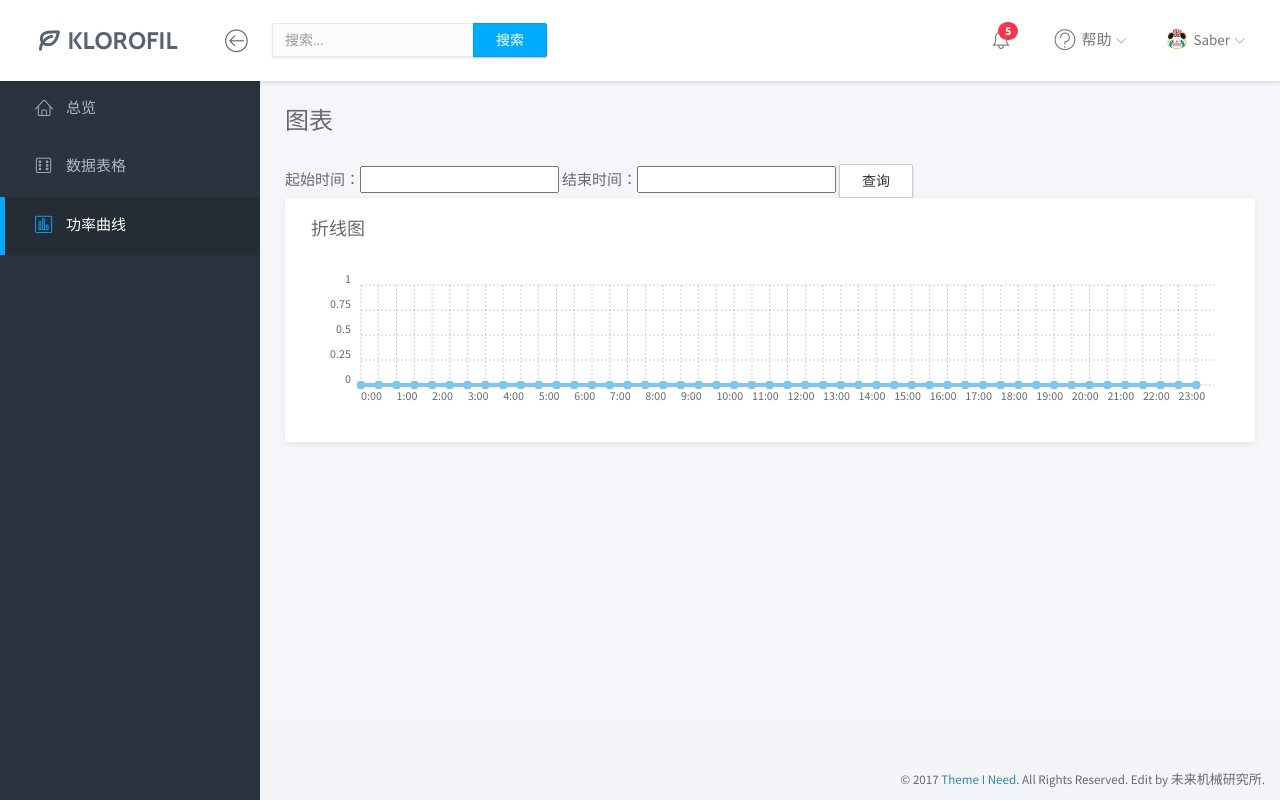
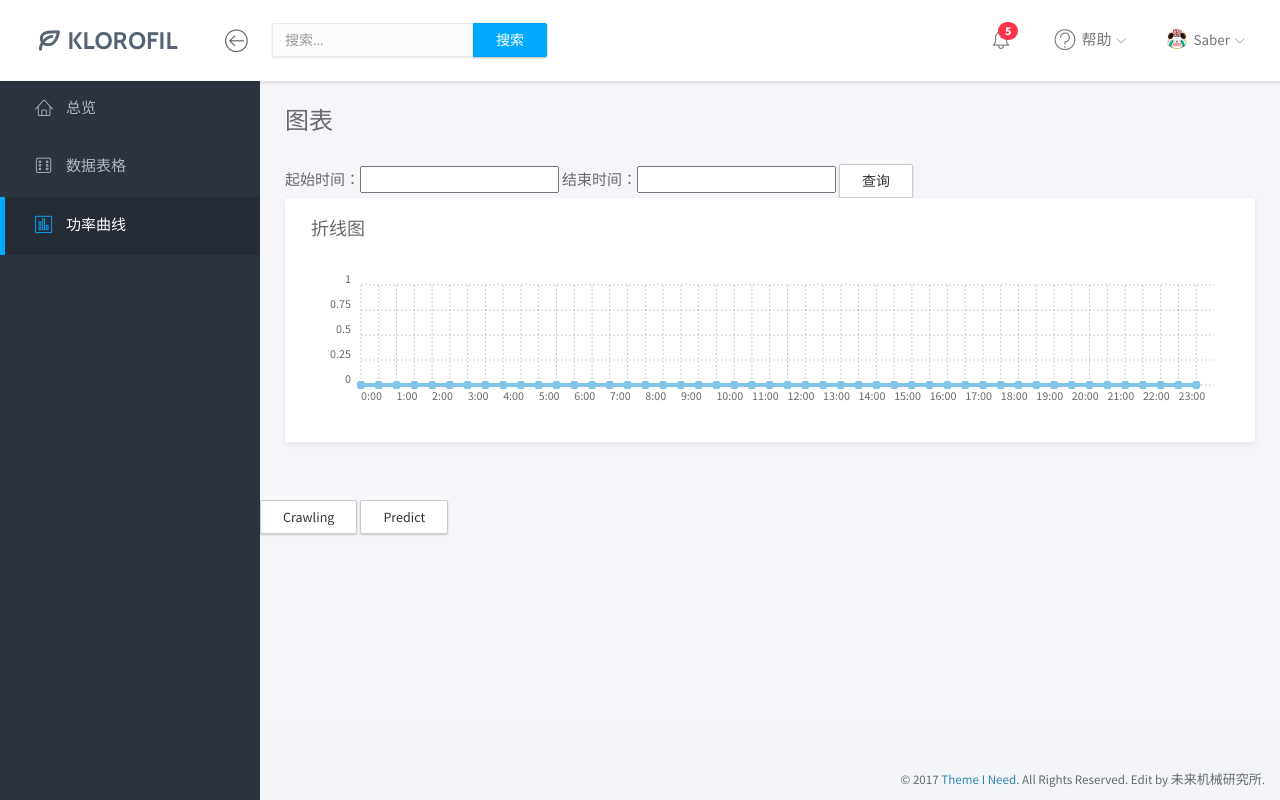
Before and after one commit to w12379564/Windseeker, a Django app: page /charts in a window 1280 px wide. Run offline with Django 3.2, Linux system fonts and the light colour scheme; parts of the project's set-up code (start-up, migrations or seed data) failed here and were passed over; some libraries are stand-ins or nearby versions.

Commit message:
add manual operation

```diff
--- a/frontend/urls.py
+++ b/frontend/urls.py
@@ -7,5 +7,7 @@ urlpatterns = [
     url(r'index', views.index, name='index'),
     url(r'charts', views.charts, name='charts'),
     url(r'tables', views.tables, name='tables'),
-    url(r'^search_ajax/$', views.search_ajax, name='search_ajax')
+    url(r'^search_ajax/$', views.search_ajax, name='search_ajax'),
+    url(r'^getdata_ajax/$', views.getdata_ajax, name='getdata_ajax'),
+    url(r'^predict_ajax/$', views.predict_ajax, name='predict_ajax')
 ]
--- a/frontend/views.py
+++ b/frontend/views.py
@@ -2,7 +2,7 @@ from django.shortcuts import render
 from django.http import JsonResponse
 from datetime import datetime
 from predictionmodel.dataQuery import getrealBytime,getpredictBytime
-from predictionmodel.tasks import predictTask
+from predictionmodel.tasks import predictTask,getDataTask
 
 # Create your views here.
 def index(request):
@@ -29,3 +29,11 @@ def search_ajax(request):
     ret.append(getpredictBytime(begtime, endtime))
     print(ret)
     return JsonResponse(ret,safe=False)
+
+def getdata_ajax(request):
+    getDataTask()
+    return JsonResponse("OK", safe=False)
+
+def predict_ajax(request):
+    predictTask()
+    return JsonResponse("OK", safe=False)
--- a/templates/website/charts.html
+++ b/templates/website/charts.html
@@ -34,6 +34,10 @@
 				</div>
 			</div>
 			<!-- END MAIN CONTENT -->
+
+		<button type="button" class="btn btn-default" id="cr-btn">Crawling</button>
+		<button type="button" class="btn btn-default" id="pr-btn">Predict</button>
+
 		</div>
 		{% endblock main %}
 		<!-- END MAIN -->
@@ -80,6 +84,16 @@
 			});
 		});
 
+		$("#cr-btn").click(function(){
+			$.getJSON("{% url 'getdata_ajax' %}");
+		});
+
+		$("#pr-btn").click(function(){
+			$.getJSON("{% url 'predict_ajax' %}",function(ret){
+			console.log(ret)
+			});
+		});
+
 		$.datetimepicker.setLocale('ch');
 		$('#datetimepicker-beg').datetimepicker();
 		$('#datetimepicker-end').datetimepicker();
```
